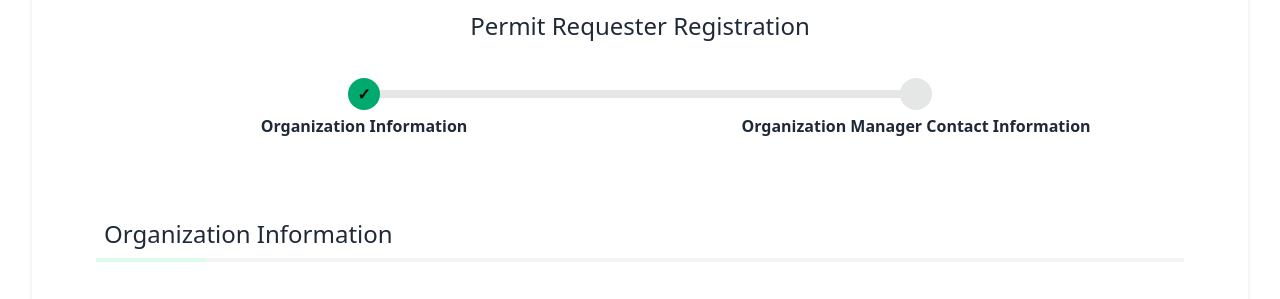
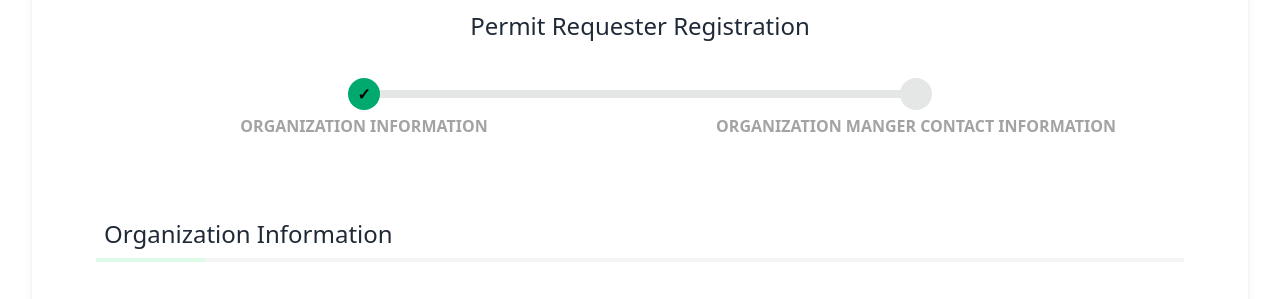
Before and after one commit to AhmedFalahALharbi/Salamh, a website built with Vite: page index.html in a window 1280 px wide. Shown: the part 450-749 px from the top of the page. Built offline with nearby package versions, Linux system fonts and the light colour scheme.

Commit message:
adjusment on font

```diff
--- a/index.html
+++ b/index.html
@@ -79,11 +79,11 @@
 
         <div class="p-8">
           <ul class="steps w-full font-semibold">
-            <li data-content="✓" class="step step-success">
-              Organization Information
+            <li data-content="✓" class="step step-success text-neutral-400 font-semibold">
+              ORGANIZATION INFORMATION
             </li>
-            <li data-content="" class="step">
-              Organization Manager Contact Information
+            <li data-content="" class="step text-neutral-400 font-semibold">
+              ORGANIZATION MANGER CONTACT INFORMATION
             </li>
           </ul>
         </div>
```
